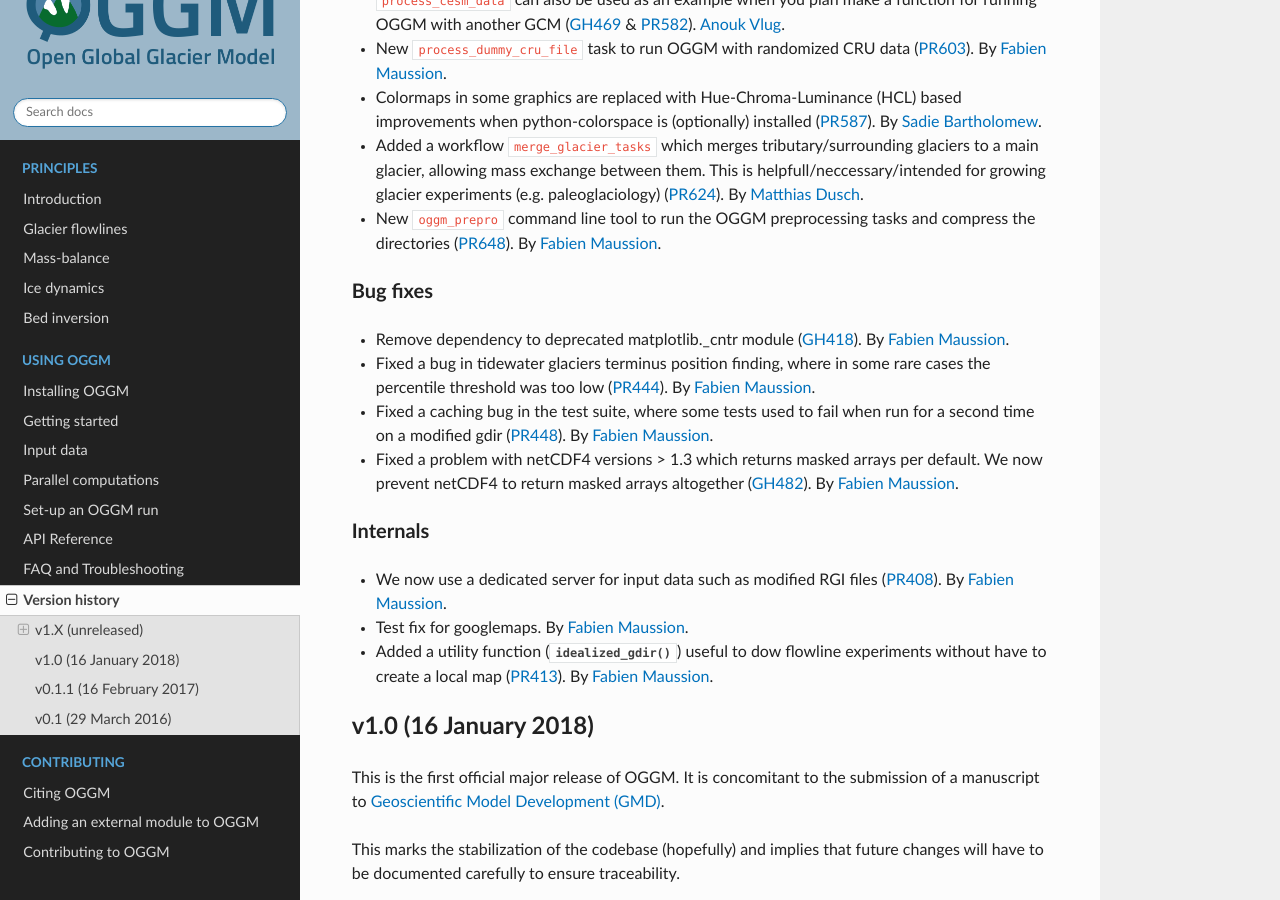
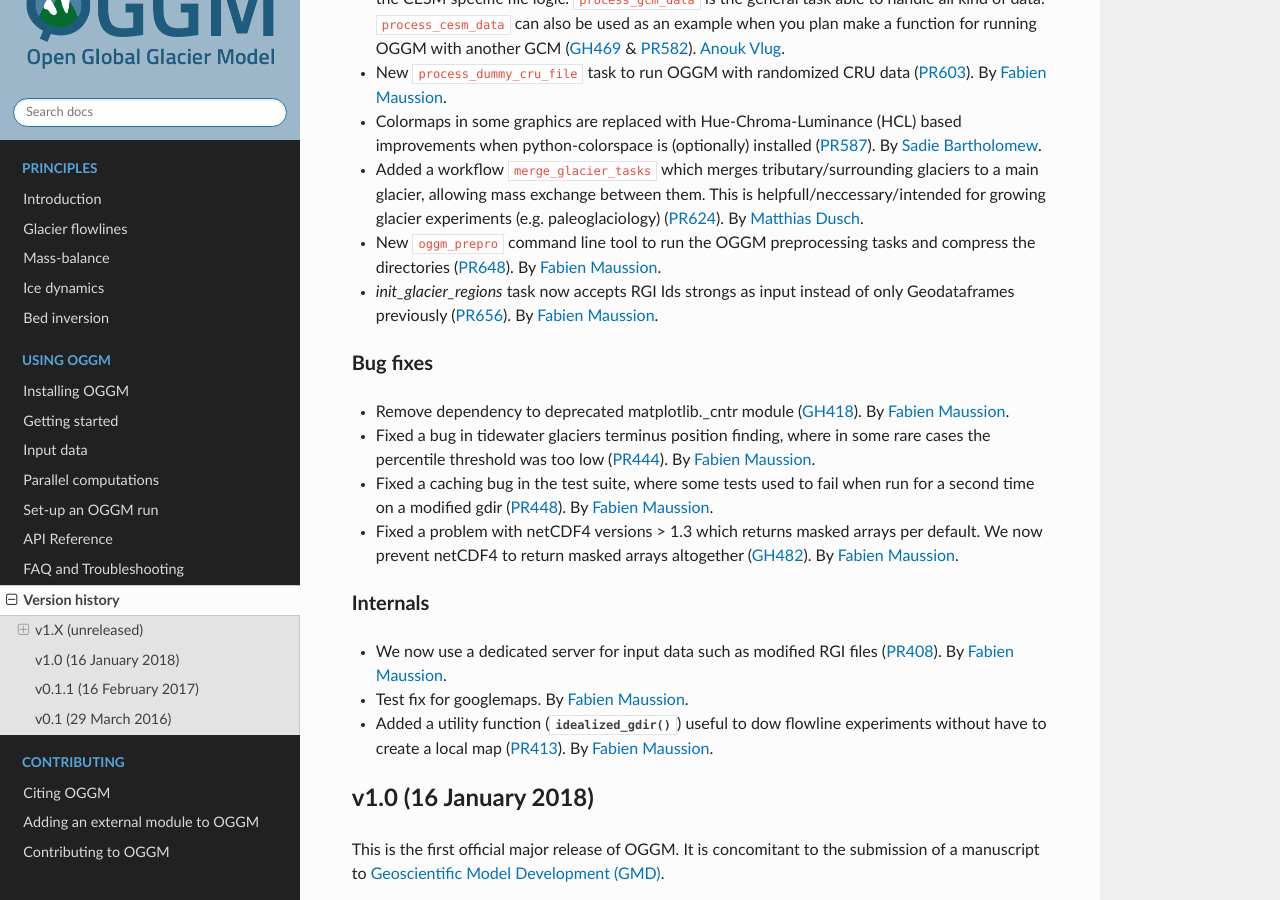
Before and after one commit to OGGM/oggm, a Sphinx documentation site: the page built from docs/whats-new.rst, in a window 1280 px wide and 900 px high, scrolled down 2590 px. Built offline with Sphinx 7.4.7 and the Read the Docs theme 2.0.0, drawn with Linux system fonts in a browser that asks for light colours; the version number could not be read and is left out; some of the changed text lies outside the part shown.

Commit message:
what's new and more test

```diff
--- a/docs/whats-new.rst
+++ b/docs/whats-new.rst
@@ -13,6 +13,8 @@ New contributors to the project:
   cross-validation tools and an associated website.
 - **Philipp Gregor** (Master student, University of Innsbruck), added options
   to switch on lateral bed stress in the flowline ice dynamics
+- **Nicolas Champollion** (PostDoc, University of Bremen), added GCM data
+  IO routines.
 - **Sadie Bartholomew** (Software Engineer, UK Met Office), added ability to
   replace colormaps in graphics with HCL-based colors using python-colorspace.
 
@@ -168,6 +170,9 @@ Enhancements
 - New ``oggm_prepro`` command line tool to run the OGGM preprocessing tasks
   and compress the directories (:pull:`648`).
   By `Fabien Maussion <https://github.com/fmaussion>`_.
+- `init_glacier_regions` task now accepts RGI Ids strongs as input instead of
+  only Geodataframes previously (:pull:`656`).
+  By `Fabien Maussion <https://github.com/fmaussion>`_.
 
 
 
```
Also changed, not shown: 2 other files.
